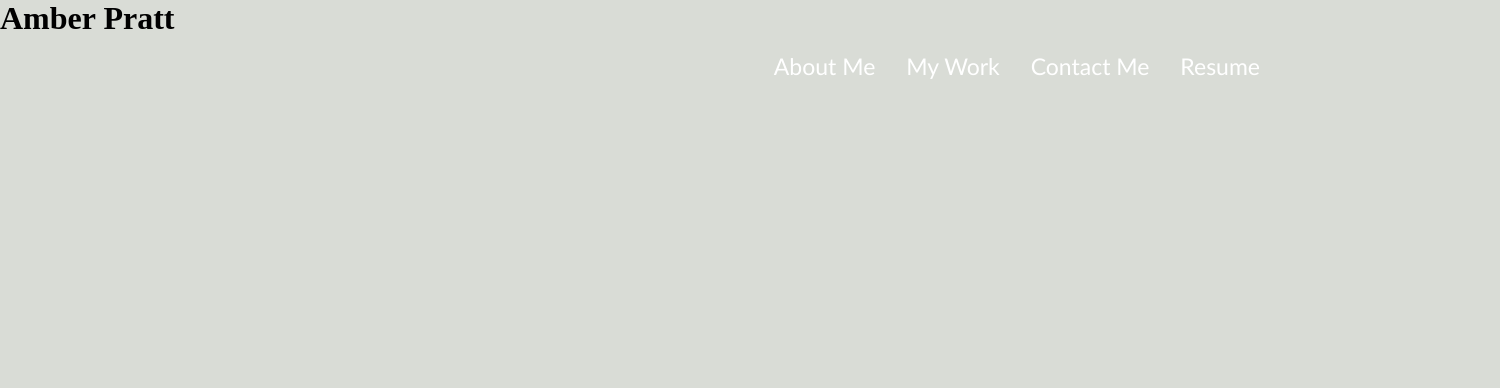
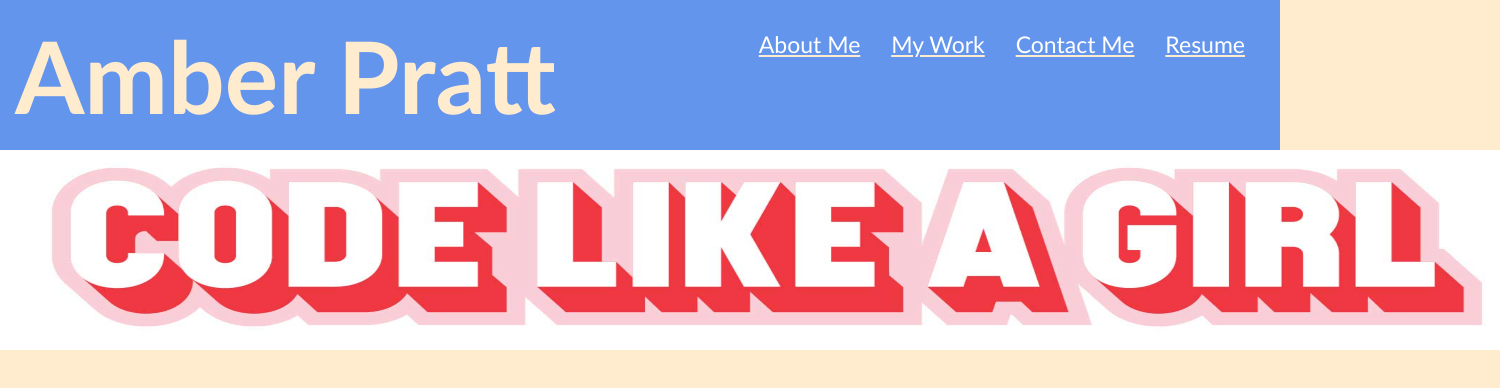
Before and after one commit to apratt7891/Amber-Pratt-Portfolio, a plain HTML site: page index.html in a window 1280 px wide. Shown: the whole page, 1500 px wide, since content can reach past the window. Drawn offline with Linux system fonts and the light colour scheme.

Commit message:
add banner image

```diff
--- a/index.html
+++ b/index.html
@@ -6,6 +6,8 @@
     <title> 🦄 Amber Pratt Portfolio</title>
   </head>
   <body>
+<header>
+    <div class="header">
     <h1>Amber Pratt</h1>
     <nav>
         <ul>
@@ -21,13 +23,24 @@
             <li>
                 <a href="resume"> Resume</a>
             </li>
-        </ul>
+            </ul>
+        </div>
+    </nav>
+</header>
+    <img src="code-girl.png" width="1500" height="200" alt="code like a girl"></div>
 
 
 
-    </nav>
 
-  </body>
+
+
+
+
+
+
+
+
+</body>
 
 
 
--- a/style.css
+++ b/style.css
@@ -6,19 +6,19 @@
 }
 /* Body style */
 body {
-    background-color: #d9dcd6;
+    background-color:blanchedalmond;
 }
 /* Header and navigation styles start */
 .header {
-    padding: 20px;
-    font-family: 'Trebuchet MS', 'Lucida Sans Unicode', 'Lucida Grande', 'Lucida Sans', Arial, sans-serif;
-    background-color: #2a607c;
-    color: #ffffff;
-}
+    padding: 15px;
+    font-family: 'Gill Sans', 'Gill Sans MT', Calibri, 'Trebuchet MS', sans-serif;
+    background-color: cornflowerblue;
+    color:blanchedalmond;
+    }
 
 .header h1 {
     display: inline-block;
-    font-size: 48px;
+    font-size: 100px;
 }
 
 .header h1 .seo {
@@ -56,6 +56,7 @@ nav ul {
 nav ul li {
     display: inline-block;
     margin-left: 25px;
+    text-decoration: underline;
 }
 
 nav a {
```
Also changed, not shown: be kind.jpeg (added), code-girl.png (added), code-like-a-girl.png (added), code.jpeg (added), 2 other files.
